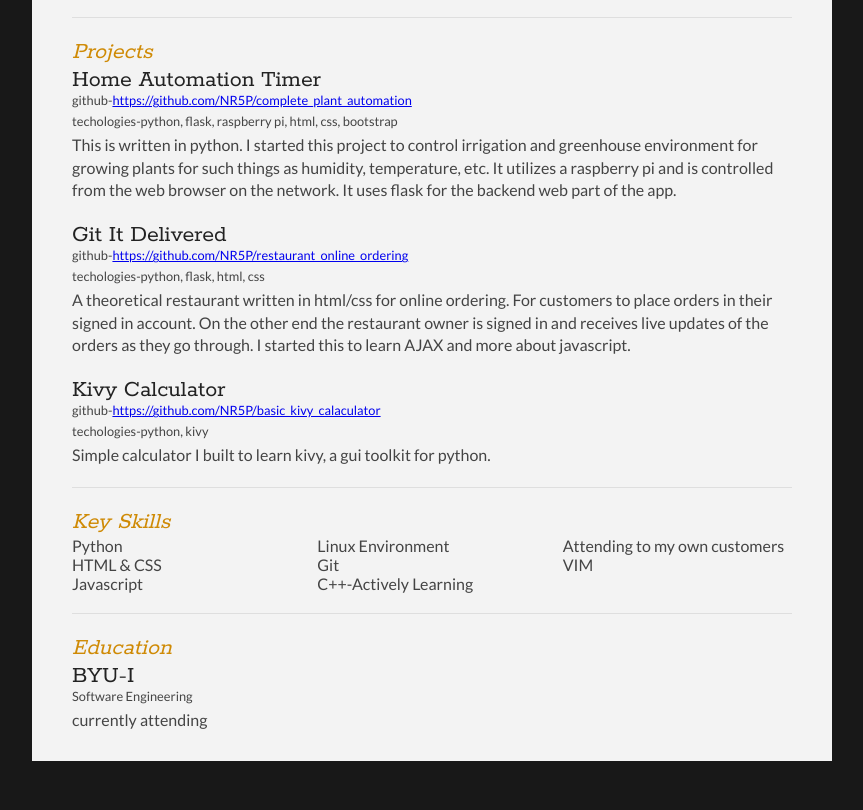
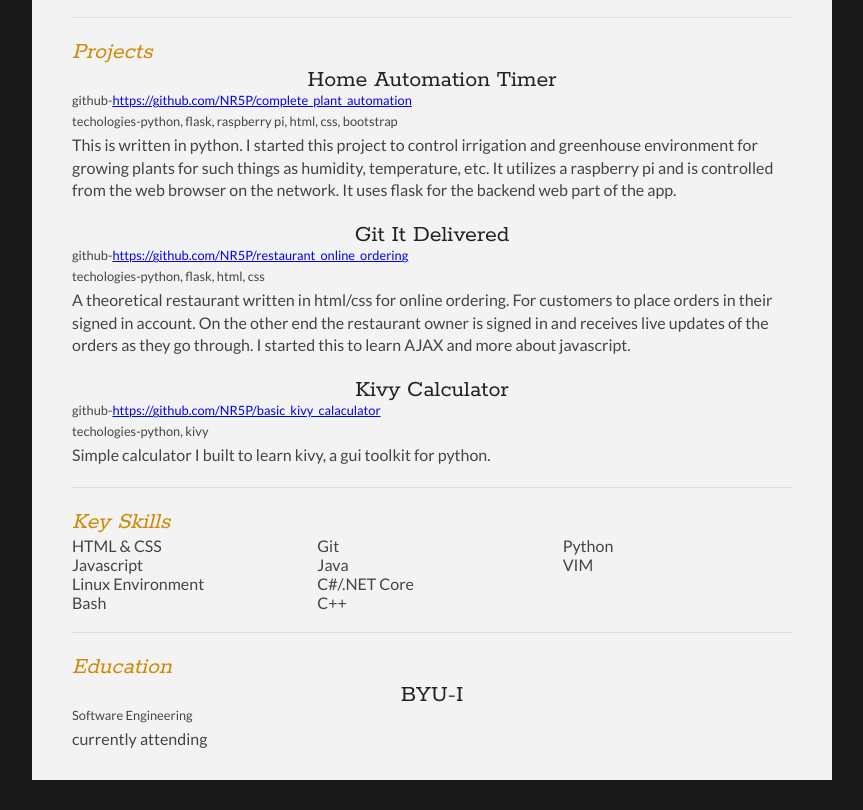
Before and after one commit to NR5P/resume, a plain HTML site: page index.html in a window 1280 px wide. Shown: the part 674-1484 px from the top of the page, without its empty margins (208-1071 px from the left). Drawn offline with Linux system fonts and the light colour scheme.

Commit message:
resume changes

```diff
--- a/index.html
+++ b/index.html
@@ -125,13 +125,15 @@
 
 			<div class="sectionContent">
 				<ul class="keySkills">
-					<li>Python</li>
 					<li>HTML & CSS</li>
 					<li>Javascript</li>
 					<li>Linux Environment</li>
+					<li>Bash</li>
 					<li>Git</li>
-					<li>C++-Actively Learning</li>
-					<li>Attending to my own customers</li>
+					<li>Java</li>
+					<li>C#/.NET Core</li>
+					<li>C++</li>
+					<li>Python</li>
 					<li>VIM</li>
 				</ul>
 			</div>
--- a/style.css
+++ b/style.css
@@ -114,7 +114,7 @@ section:last-child {
 
 .sectionTitle {
 	display: block;
-	width: 25%;
+	width: 40%;
 }
 
 .sectionContent {
@@ -132,6 +132,7 @@ section:last-child {
 	font-family: 'Rokkitt', Helvetica, Arial, sans-serif;
 	font-size: 1.5em;
 	margin-bottom: -2px;
+	text-align: center;
 }
 
 .subDetails {
```
